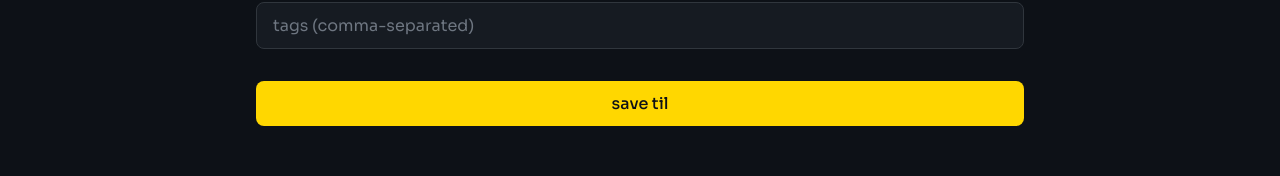
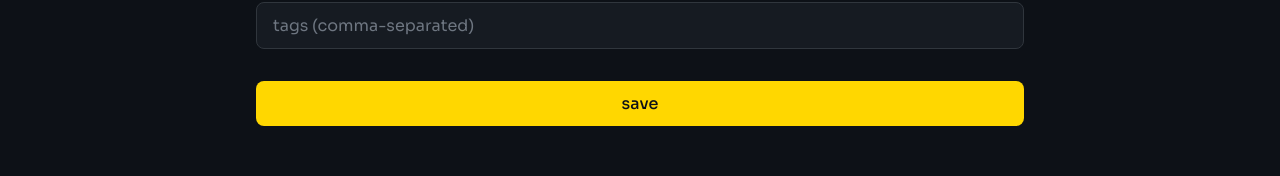
Before and after one commit to akashleo/til, a Next.js app: page /dashboard in a window 1280 px wide. Shown: the part 684-860 px from the top of the page. Built offline with nearby package versions, Linux system fonts and the light colour scheme; no server answers; a web font is replaced by a local one.

Commit message:
chore: fun

```diff
--- a/app/dashboard/components/TilInput.tsx
+++ b/app/dashboard/components/TilInput.tsx
@@ -453,7 +453,7 @@ export default function TilInput({ onSuccess }: TilInputProps) {
       />
 
       <button type="submit" className="primary" disabled={loading}>
-        {loading ? "saving..." : "save til"}
+        {loading ? "saving..." : "save"}
       </button>
     </form>
   );
```
